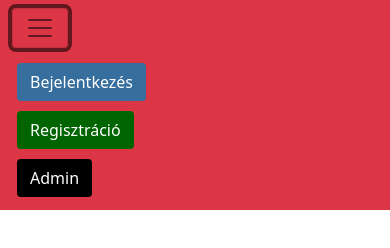
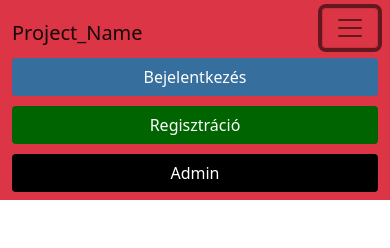
Before and after one commit to almosbalogh/project_1_json, a plain HTML site: page index.html in a window 390 px wide. Both pictures are taken after a click on the button "Toggle navigation". Drawn offline with nearby package versions, Linux system fonts and the light colour scheme; no server answers.

Commit message:
mobil nézet gombok

```diff
--- a/index.html
+++ b/index.html
@@ -13,13 +13,14 @@
   <body>
     <nav class="navbar navbar-expand-lg navbar-light bg-danger">
       <div class="container-fluid">
+        <a class="navbar-brand" href="#">Project_Name</a>
         <button class="navbar-toggler navbar-button" type="button" data-bs-toggle="collapse" data-bs-target="#navbarNav" aria-controls="navbarNav" aria-expanded="false" aria-label="Toggle navigation" id="burger">
           <div class="animated-icon"><span class="navbar-toggler-icon"></span></div>
         </button>
         <div class="collapse navbar-collapse" id="navbarNav">
           <ul class="navbar-nav">
             <li class="nav-item">
-              <button class="clear-btn btn text-white" id="login">Bejelentkezés</button>
+              <button class="clear-btn btn text-white mr-6px" id="login">Bejelentkezés</button>
             </li>
             <li class="nav-item">
               <button class="clear-btn btn text-white" id="reg">Regisztráció</button>
--- a/scripts/ValidationCtrl.js
+++ b/scripts/ValidationCtrl.js
@@ -43,9 +43,11 @@ export const ValidationCtrl = (function(UICtrl, UserCtrl){
                 messages.push('A megadott e-mail címmel már regisztráltak!');
                 e.preventDefault();
                 errorElement.innerText = messages.join(', ');
+                console.log("false");
                 return false;
             }
             else{
+                console.log("true");
                 return true;
             }
         },
--- a/scripts/app.js
+++ b/scripts/app.js
@@ -40,18 +40,16 @@ const App = (function(UICtrl, UserCtrl, ValidationCtrl, StorageCtrl){
 
     //a regisztráció végrehajtása
     const userAddSubmit = function(e){
-        if(e.target.classList.contains('regconfirm-button') && ValidationCtrl.validateEmail(e)===true && ValidationCtrl.validatePassword(e)===true && ValidationCtrl.uniqueEmail(e)===true){
+        if(e.target.classList.contains('regconfirm-button') && ValidationCtrl.validateEmail(e)===true && ValidationCtrl.validatePassword(e)===true /*&& ValidationCtrl.uniqueEmail(e)===true*/){
+            console.log("error");
             const input = UICtrl.getItemInput();
             let counter = 0;
             const newUser = UserCtrl.addItem(input.firstName, input.lastName, input.email, input.password);
-            const users = UserCtrl.getItems();
-            users.then(data =>
-                data.forEach(function(user){
+
             if(counter === 0){
-                        console.log("what the fuck");
                 StorageCtrl.storeUser('http://localhost:3000/users', newUser)
                 .then(elek => UICtrl.showRegistrationSuccess());
-                        counter = 1;
+
                 window.addEventListener('beforeunload', (event) => {
                     // Cancel the event as stated by the standard.
                     event.preventDefault();
@@ -59,14 +57,13 @@ const App = (function(UICtrl, UserCtrl, ValidationCtrl, StorageCtrl){
                     event.returnValue = '';
                   });
             }
-            }));
-            e.preventDefault();
         }
     }
 
     //a bejelentkezési adatok ellenőrzése és a bejelentkezés végrehajtása
     const loginSubmit = function(e){
         if(e.target.classList.contains('loginconfirm-button')){
+
             const input = UICtrl.getLoginInput();
             const users = UserCtrl.getItems();
             let counter = 0;
--- a/style/app.css
+++ b/style/app.css
@@ -1,9 +1,9 @@
 
   .btn {
-    margin: 5px;
     cursor: pointer;
     transition-duration: 0.4s;
     color: white;
+    margin: 5px;
   }
 
   .form-group {
@@ -57,3 +57,25 @@
   #admin:hover {
     background-color: rgb(112, 108, 108);
   }
+
+  @media screen and (max-width: 600px){
+    #login {
+      background-color: #366e9d;
+      width: 100%;
+      margin: 0%;
+      margin-bottom: 10px;
+    }
+
+    #reg {
+      background-color: darkgreen;
+      width: 100%;
+      margin: 0%;
+      margin-bottom: 10px;
+    }
+
+    #admin {
+      background-color: black;
+      width: 100%;
+      margin: 0%;
+    }
+  }
```
Lines whose indentation alone changed are shown as unchanged.
